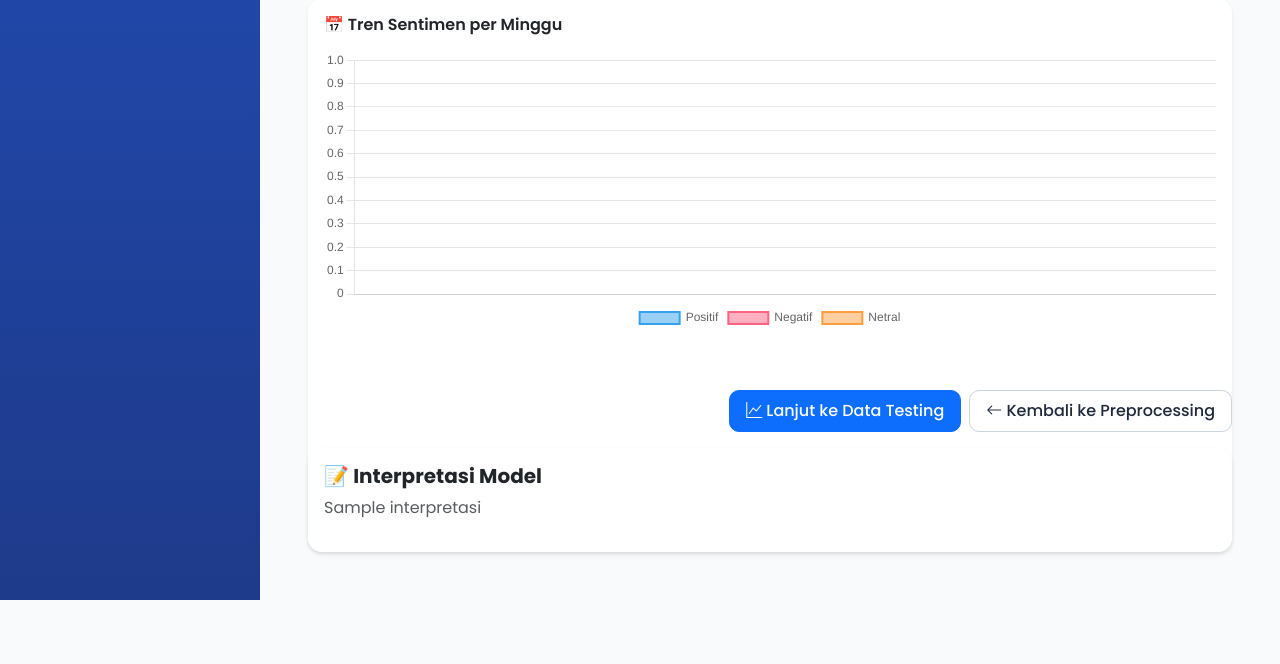
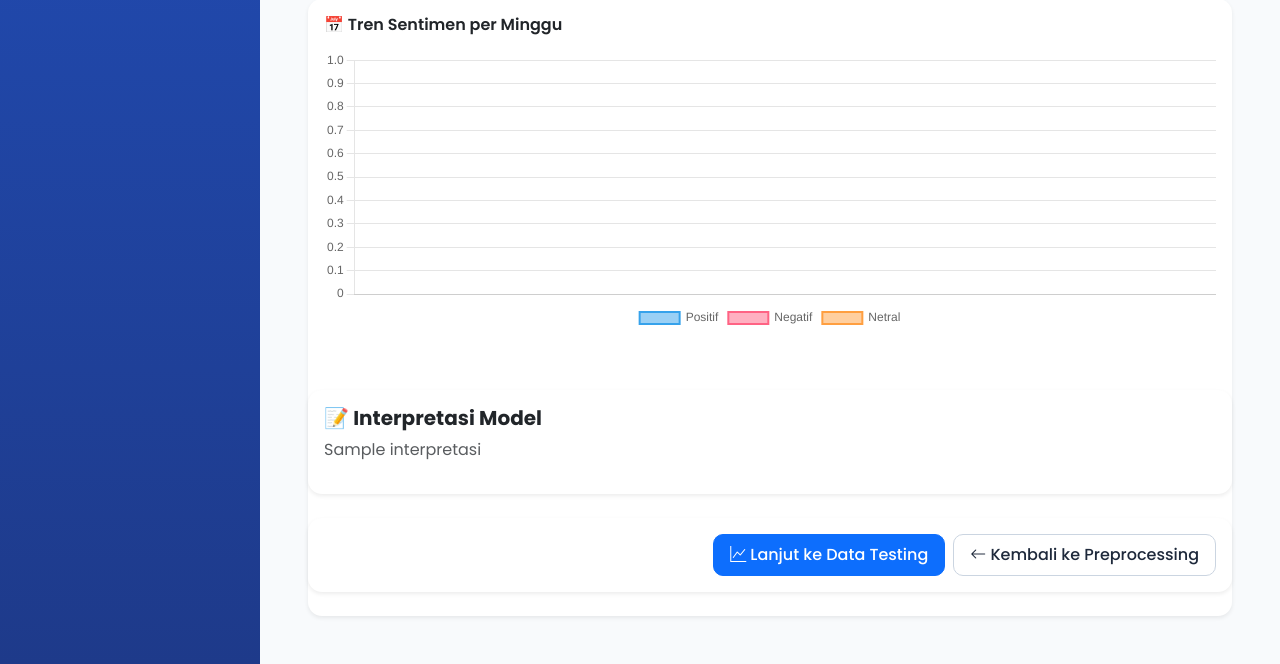
Before and after one commit to AbbashalomRadja/sentiment-analysis-naive-bayes, a Flask app: template templates/train.html in a window 1280 px wide. Shown: the part 1368-2032 px from the top of the page. Before the commit the page ends 1968 px from the top, so only its background shows below. Run offline with Flask 3, Linux system fonts and the light colour scheme; the visitor is signed in with stand-in values (Sample User, id 1); tables that the repository leaves empty or names only in its code hold one stand-in row (values such as "Sample post"); the template is opened without the code that fills it: most values are stand-ins (such as "Sample title", 1, 10 or a date in 2020); grey boxes marked "Sample" are stand-in pictures.

Commit message:
Refactor code structure for improved readability and maintainability

```diff
--- a/models/train_metrics.json
+++ b/models/train_metrics.json
@@ -44,6 +44,6 @@
     "netral",
     "positif"
   ],
-  "cm_img": "/static/plots/cm_20260109_225739.png",
-  "timestamp": "2026-01-09T22:57:39.927053"
+  "cm_img": "/static/plots/cm_20260109_231254.png",
+  "timestamp": "2026-01-09T23:12:54.861710"
 }
--- a/templates/train.html
+++ b/templates/train.html
@@ -119,16 +119,6 @@
 {% endif %}
 
 
-<!-- TOMBOL AKSI -->
-<div class="mt-4 d-flex flex-column flex-sm-row gap-2 justify-content-end">
-  <a href="{{ url_for('test_page') }}" class="btn btn-primary">
-    <i class="bi bi-graph-up"></i> Lanjut ke Data Testing
-  </a>
-  <a href="{{ url_for('preprocess') }}" class="btn btn-outline-secondary">
-    <i class="bi bi-arrow-left"></i> Kembali ke Preprocessing
-  </a>
-</div>
-
 <!-- CHART.JS SCRIPT -->
 <script src="https://cdn.jsdelivr.net/npm/chart.js"></script>
 
@@ -165,10 +155,22 @@
 </script>
 
 {% if interpretasi %}
-<div class="card shadow-sm border-0 mt-3">
+<div class="card shadow-sm border-0 mt-4 mb-4">
   <div class="card-body">
     <h5 class="fw-bold mb-2">📝 Interpretasi Model</h5>
     <p class="text-muted">{{ interpretasi }}</p>
+  </div>
+</div>
+
+<!-- TOMBOL AKSI -->
+<div class="card shadow-sm border-0 p-3 mb-4">
+  <div class="d-flex flex-column flex-sm-row gap-2 justify-content-end">
+    <a href="{{ url_for('test_page') }}" class="btn btn-primary">
+      <i class="bi bi-graph-up"></i> Lanjut ke Data Testing
+    </a>
+    <a href="{{ url_for('preprocess') }}" class="btn btn-outline-secondary">
+      <i class="bi bi-arrow-left"></i> Kembali ke Preprocessing
+    </a>
   </div>
 </div>
 {% endif %}
```
Also changed, not shown: static/plots/cm_20260109_230720.png (added), static/plots/cm_20260109_231033.png (added), static/plots/cm_20260109_231145.png (added), static/plots/cm_20260109_231254.png (added), 2 other files.
